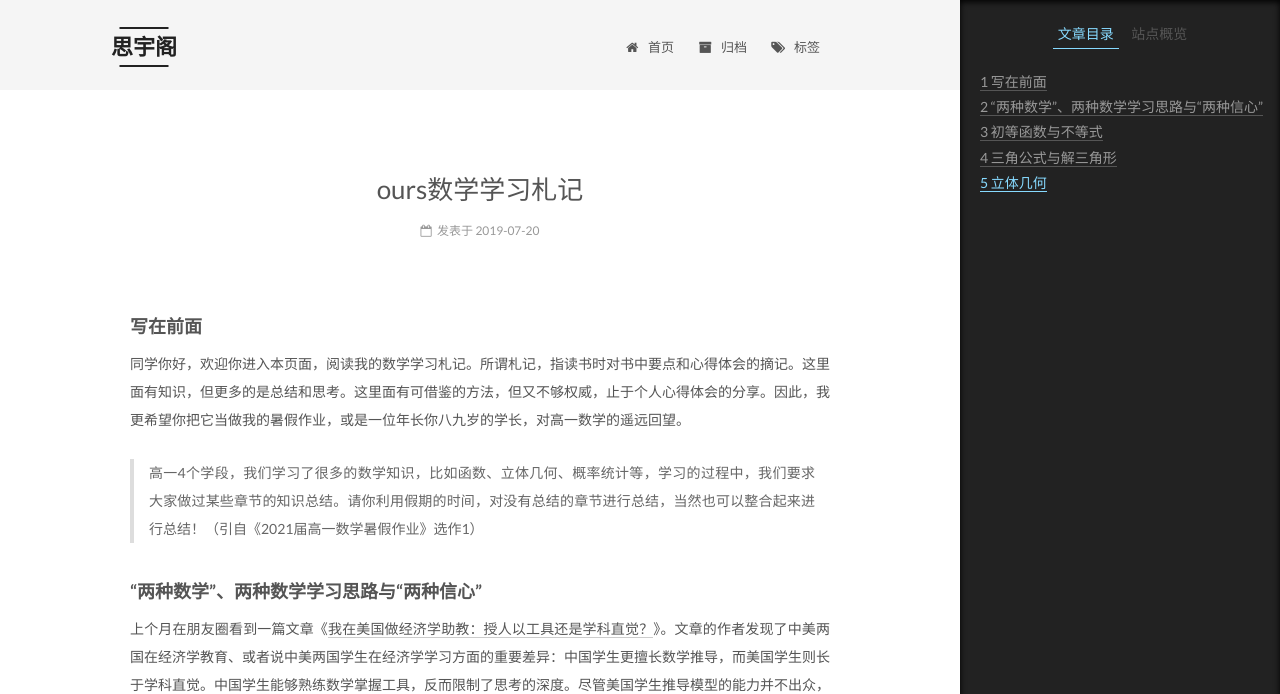
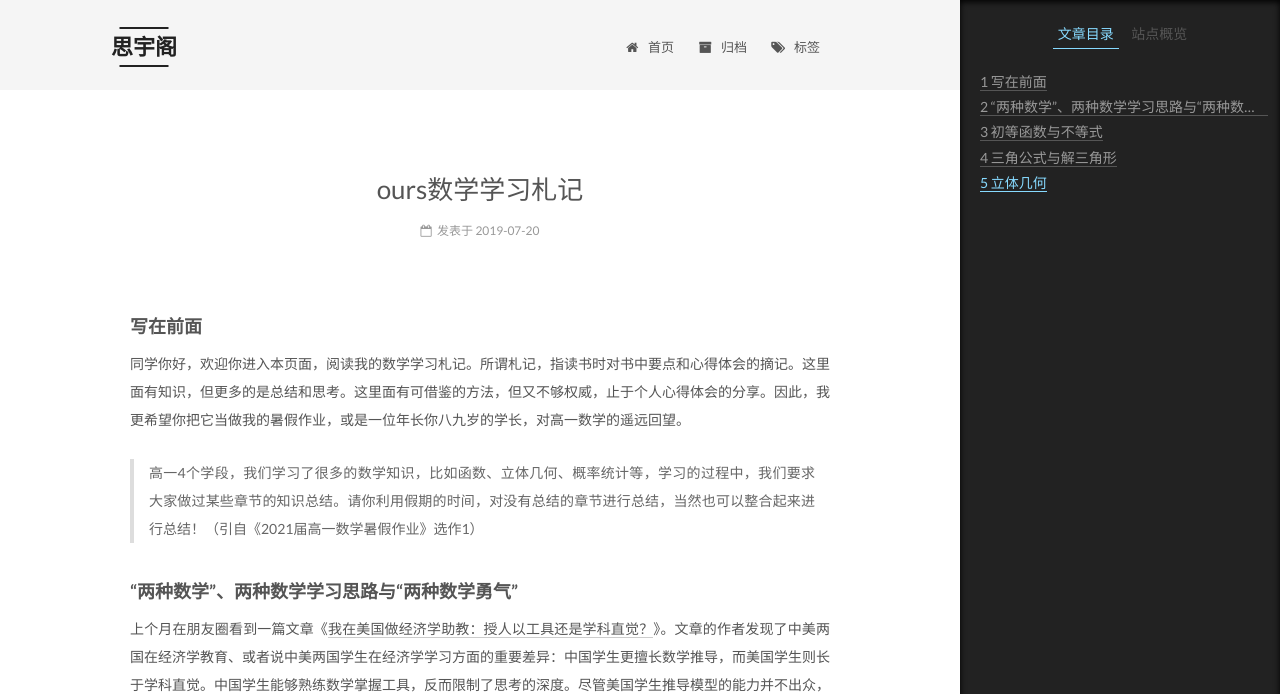
Before and after one commit to ourspolitique/ourspolitique.github.io, a Jekyll site: the page built from _posts/2019-07-09-mathematiques.md, in a window 1280 px wide. Shown: the top 694 px of the page. Built offline with Jekyll 4.4.1, drawn with Linux system fonts in a browser that asks for light colours.

Commit message:
Update 2019-07-09-mathematiques.md

```diff
--- a/_posts/2019-07-09-mathematiques.md
+++ b/_posts/2019-07-09-mathematiques.md
@@ -10,7 +10,7 @@ tags:
 <!-- more -->
 > 高一4个学段，我们学习了很多的数学知识，比如函数、立体几何、概率统计等，学习的过程中，我们要求大家做过某些章节的知识总结。请你利用假期的时间，对没有总结的章节进行总结，当然也可以整合起来进行总结！（引自《2021届高一数学暑假作业》选作1）
 
-#### “两种数学”、两种数学学习思路与“两种信心”
+#### “两种数学”、两种数学学习思路与“两种数学勇气”
 
 上个月在朋友圈看到一篇文章《[我在美国做经济学助教：授人以工具还是学科直觉？](https://mp.weixin.qq.com/s/HXFCIbfVgs-kKAjYFC6yRw)》。文章的作者发现了中美两国在经济学教育、或者说中美两国学生在经济学学习方面的重要差异：中国学生更擅长数学推导，而美国学生则长于学科直觉。中国学生能够熟练数学掌握工具，反而限制了思考的深度。尽管美国学生推导模型的能力并不出众，但在分析经济学问题时往往能切中肯綮。在讨论经济学模型的时候，他们关注的不是推导过程，而是模型的假设背后有哪些经济学含义，是否能够准确把握问题的核心，等等。
 
```
